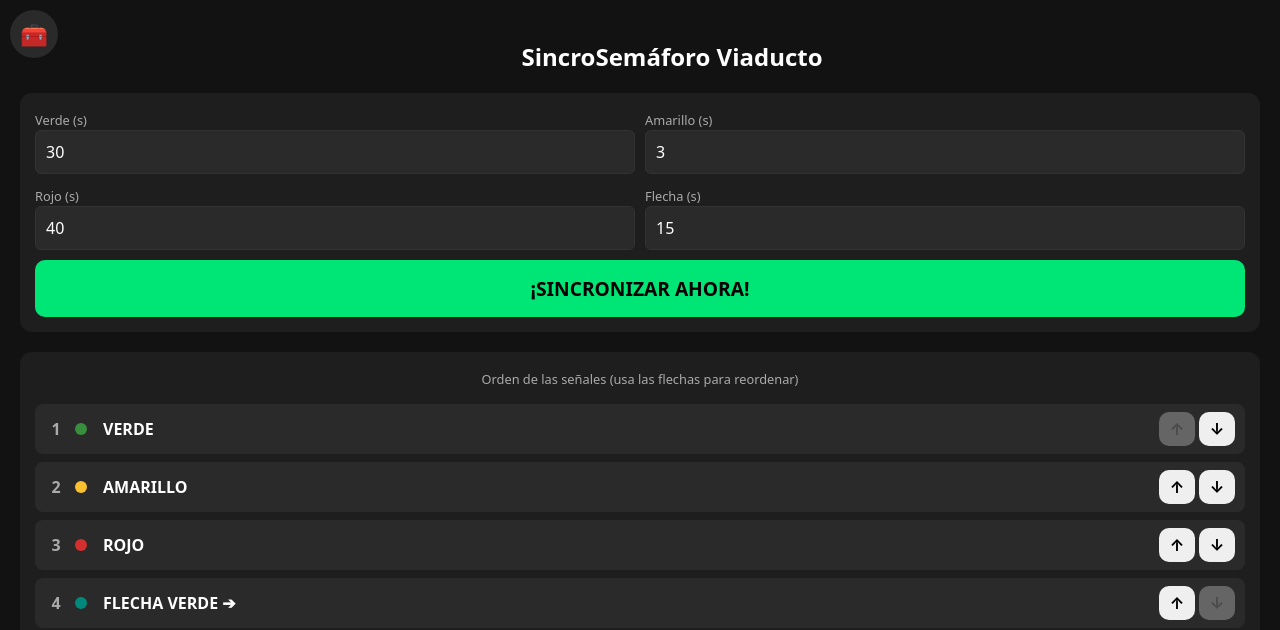
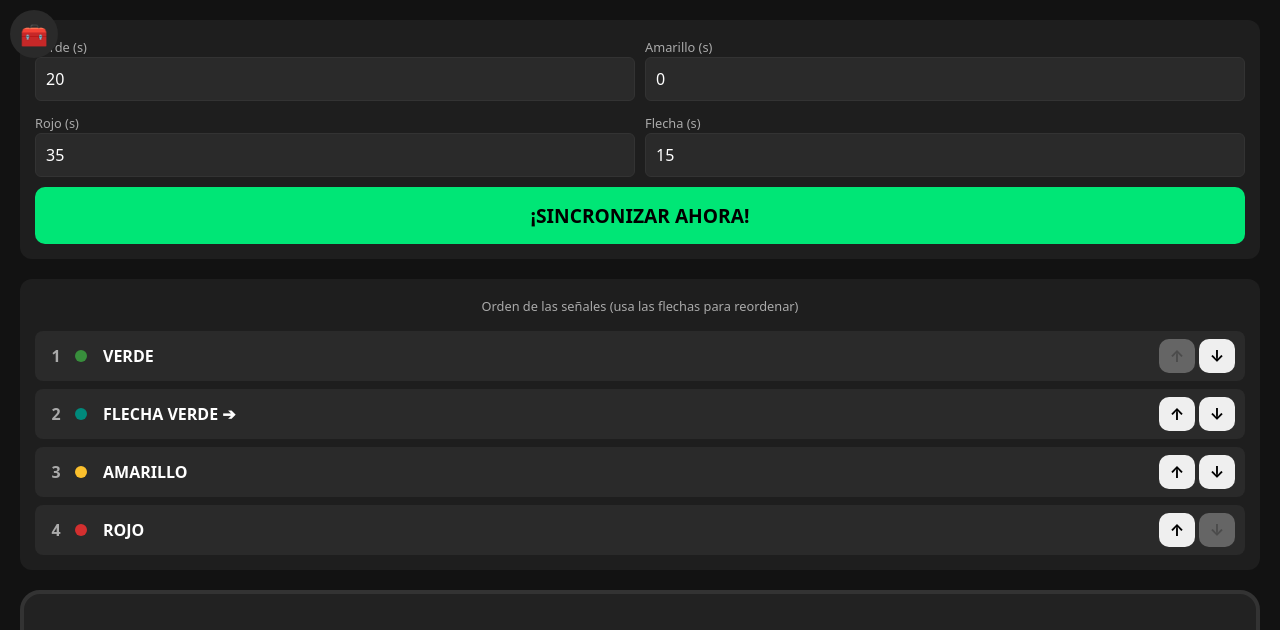
Before and after one commit to keelosg/sincrosemaforo, a website: page index.html in a window 1280 px wide. Shown: the top 630 px of the page. Drawn offline with Linux system fonts and the light colour scheme.

Commit message:
Vista config: sin titulo; config por defecto '10pm Viaducto' (verde 20s, flecha 15s, amarillo 0s, rojo 35s)

```diff
--- a/index.html
+++ b/index.html
@@ -247,15 +247,14 @@
         </div>
     </div>
 
-    <h2>SincroSemáforo Viaducto</h2>
     <button id="btnEditar" class="btn-edit hidden" onclick="salirModoSimplificado()">⚙️ Ver configuración</button>
 
     <div id="setupCards">
     <div class="card">
         <div class="grid">
-            <div><label>Verde (s)</label><input type="number" id="tVerde" value="30"></div>
-            <div><label>Amarillo (s)</label><input type="number" id="tAmarillo" value="3"></div>
-            <div><label>Rojo (s)</label><input type="number" id="tRojo" value="40"></div>
+            <div><label>Verde (s)</label><input type="number" id="tVerde" value="20"></div>
+            <div><label>Amarillo (s)</label><input type="number" id="tAmarillo" value="0"></div>
+            <div><label>Rojo (s)</label><input type="number" id="tRojo" value="35"></div>
             <div><label>Flecha (s)</label><input type="number" id="tFlecha" value="15"></div>
         </div>
         <button class="btn-sync" onclick="sincronizar()">¡SINCRONIZAR AHORA!</button>
@@ -520,8 +519,8 @@
             flecha:    { label: 'FLECHA VERDE ➔',  className: 'bg-flecha',    inputId: 'tFlecha',    dot: '#00897b' }
         };
 
-        // Orden por defecto (igual que el original: verde -> amarillo -> rojo -> flecha)
-        let order = JSON.parse(localStorage.getItem('phaseOrder') || 'null') || ['verde', 'amarillo', 'rojo', 'flecha'];
+        // Orden por defecto (configuración "10pm Viaducto": verde -> flecha -> amarillo -> rojo)
+        let order = JSON.parse(localStorage.getItem('phaseOrder') || 'null') || ['verde', 'flecha', 'amarillo', 'rojo'];
 
         function guardarOrden() {
             localStorage.setItem('phaseOrder', JSON.stringify(order));
@@ -910,6 +909,25 @@
         let configs = JSON.parse(localStorage.getItem('configuraciones') || '[]');
         let configActualId = null;
 
+        // Configuración de fábrica "10pm Viaducto" (se agrega la primera vez si no existe)
+        let seedConfigPendiente = false;
+        if (!configs.some(c => c.nombre === '10pm Viaducto') && configs.length < MAX_CONFIGS) {
+            const seed = {
+                id: 'default-10pm-viaducto',
+                nombre: '10pm Viaducto',
+                tVerde: '20',
+                tAmarillo: '0',
+                tRojo: '35',
+                tFlecha: '15',
+                tBajada: document.getElementById('tBajada').value || '55',
+                order: ['verde', 'flecha', 'amarillo', 'rojo']
+            };
+            configs.push(seed);
+            guardarConfigs();
+            configActualId = seed.id;
+            seedConfigPendiente = true;
+        }
+
         function guardarConfigs() {
             localStorage.setItem('configuraciones', JSON.stringify(configs));
         }
@@ -1019,6 +1037,11 @@
 
         renderConfigList();
 
+        // Si se acaba de sembrar "10pm Viaducto", aplícala a los inputs
+        if (seedConfigPendiente) {
+            cargarConfig(configActualId);
+        }
+
         // Restaura la configuración persistida ANTES de dibujar la barra y
         // guarda cualquier cambio futuro en el lock screen.
         restaurarParametros();
```
Also changed, not shown: www/index.html (+29 -6 lines).
